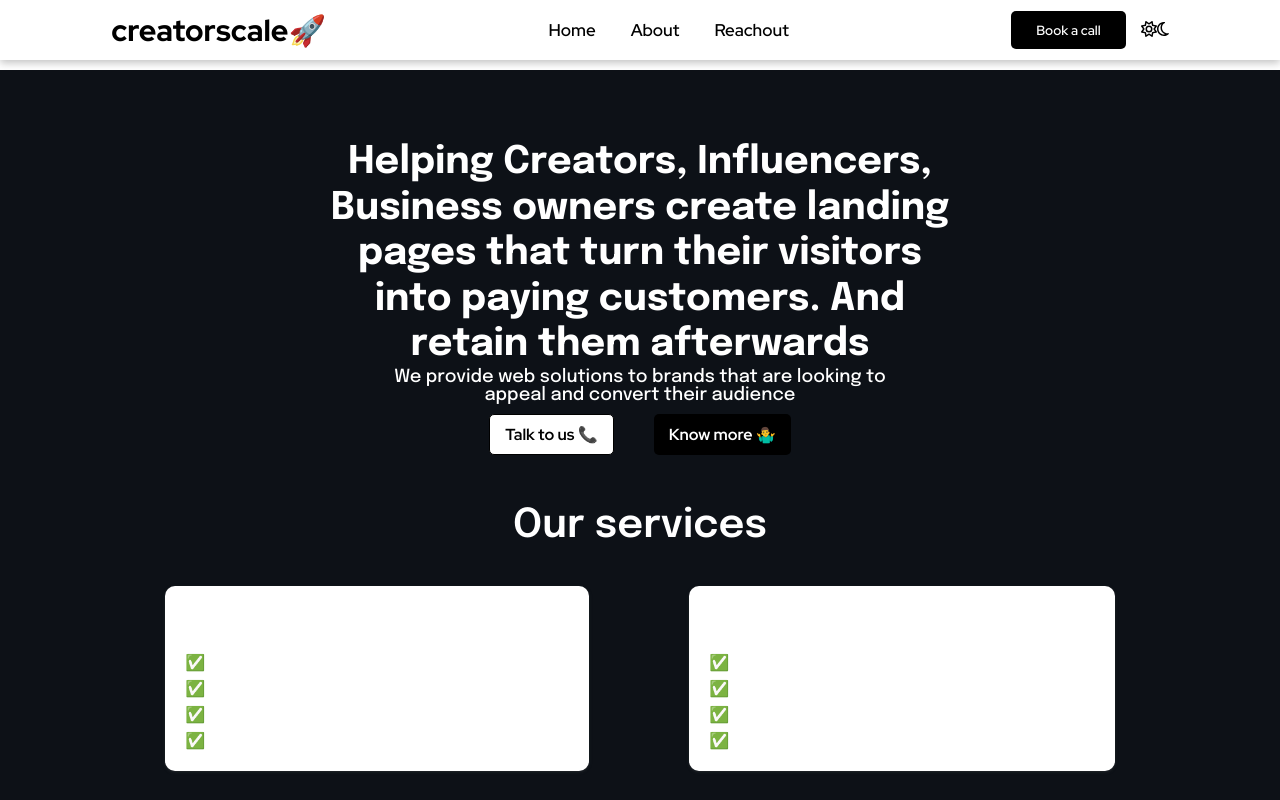
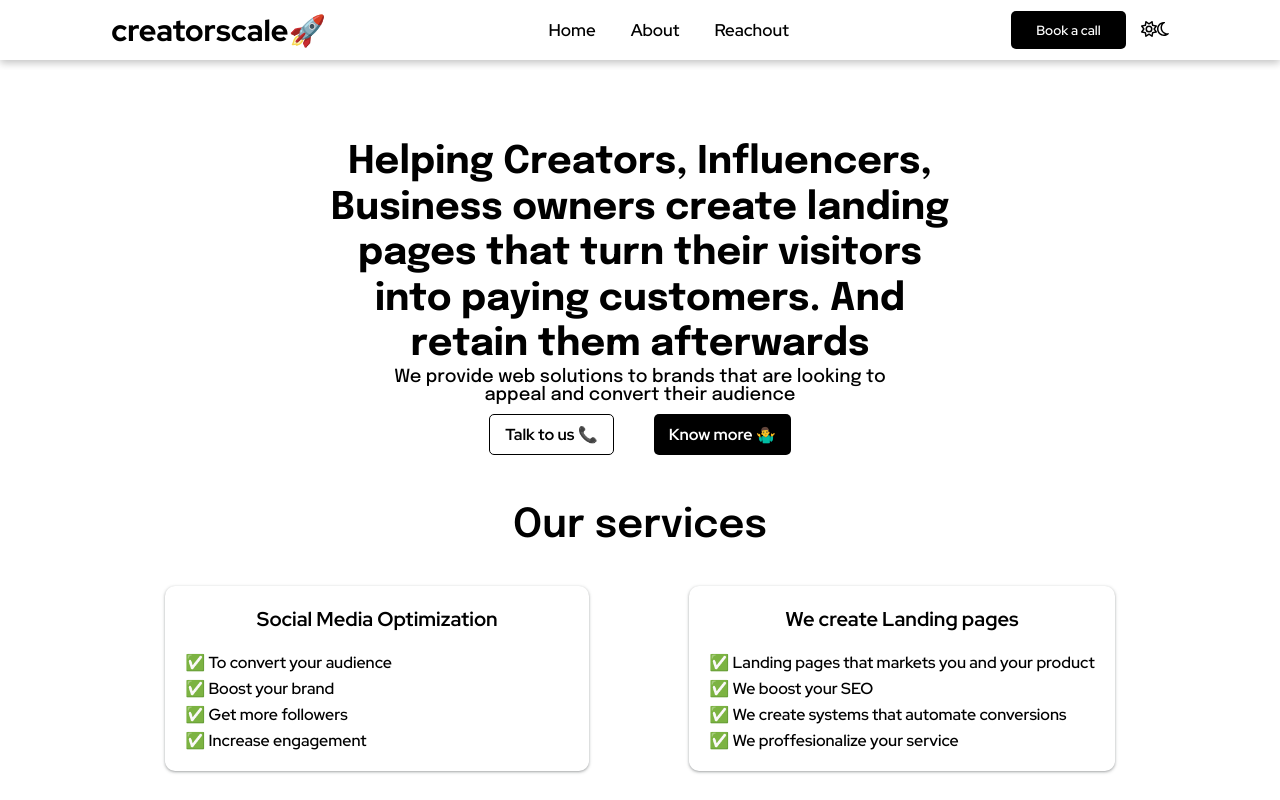
Before and after one commit to MightymanCovenant/creatorscale.com, a React (Create React App) app: page / in a window 1280 px wide. Shown: the top 800 px of the page. Built offline with nearby package versions, Linux system fonts and the light colour scheme.

Commit message:
Version2.0 first commit

```diff
--- a/src/components/Header.tsx
+++ b/src/components/Header.tsx
@@ -1,4 +1,4 @@
-import React, {useState, useEffect} from 'react';
+import React, { useState, useEffect} from 'react';
 import { Link } from 'react-router-dom';
 import '../components/header2.css'
 import { faSun } from '@fortawesome/free-regular-svg-icons';
@@ -7,22 +7,12 @@ import { faBarChart } from '@fortawesome/free-regular-svg-icons';
 import { faXmarkCircle } from '@fortawesome/free-regular-svg-icons';
 import { FontAwesomeIcon } from '@fortawesome/react-fontawesome';
 
-
 export const Header = () => {
     const [navOpen, setNavOpen] = useState(false);
-    const [theme, setTheme] = useState(localStorage.getItem('theme') || 'dark');
 
-    useEffect(() => {
-        document.documentElement.setAttribute('data-theme', theme);
-        localStorage.setItem('theme', theme);
-      }, [theme]);
 
     const toggleNav = () => {
         setNavOpen(!navOpen);
-    };
-
-    const toggleTheme = () => {
-        setTheme((prevTheme) => (prevTheme === 'light' ? 'dark' : 'light'));
     };
 
     return (
--- /dev/null
+++ b/src/hooks/themeToggle.tsx
@@ -0,0 +1,41 @@
+import React, { createContext, useState, useContext, useEffect, ReactNode } from 'react';
+
+interface Props {
+  children: ReactNode;
+}
+
+interface ThemeContextType {
+  theme: 'light' | 'dark';
+  toggleTheme: () => void;
+}
+
+const ThemeContext = createContext<ThemeContextType | undefined>(undefined);
+
+export const ThemeProvider: React.FC<Props> = ({ children }) => {
+  const [theme, setTheme] = useState<'light' | 'dark'>(() => (localStorage.getItem('theme') as 'light' | 'dark') || 'light');
+
+  const toggleTheme = () => {
+    setTheme(prevTheme => (prevTheme === 'light' ? 'dark' : 'light'));
+  };
+
+  useEffect(() => {
+    document.body.className = theme === 'light' ? 'light-mode' : 'dark-mode';
+  }, [theme]);
+
+  return (
+    <ThemeContext.Provider value={{ theme, toggleTheme }}>
+      {children}
+    </ThemeContext.Provider>
+  );
+};
+
+export const useTheme = (): ThemeContextType => {
+  const context = useContext(ThemeContext);
+  if (!context) {
+    throw new Error('useTheme must be used within a ThemeProvider');
+  }
+  return context;
+};
+
+
+export { ThemeProvider, ThemeContext }
```
